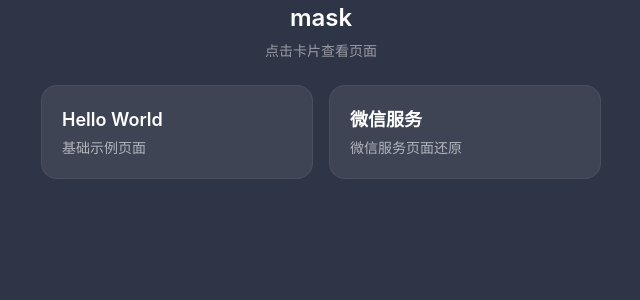
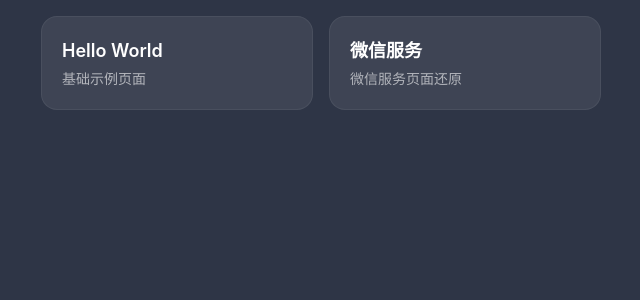
Before and after one commit to kenogoo0329/mask-h5, a Vue app: page / in a window 1280 px wide. Shown: the top 300 px of the page, without its empty margins (319-959 px from the left). Built offline with nearby package versions, Linux system fonts and the light colour scheme.

Commit message:
移除首页标题区，卡片顶部对齐铺满

```diff
--- a/src/App.vue
+++ b/src/App.vue
@@ -13,11 +13,6 @@
   <div class="app">
     <!-- 页面预览列表 -->
     <div v-if="!currentPageId" class="preview-list">
-      <div class="preview-list__header">
-        <h1 class="preview-list__title">mask</h1>
-        <p class="preview-list__subtitle">点击卡片查看页面</p>
-      </div>
-
       <div v-if="pages.length" class="preview-list__grid">
         <div
           v-for="page in pages"
@@ -76,25 +71,9 @@
   display: flex;
   flex-direction: column;
   align-items: center;
-  justify-content: center;
-  padding: env(safe-area-inset-top, 0px) 16px env(safe-area-inset-bottom, 0px);
+  justify-content: flex-start;
+  padding: 0 16px env(safe-area-inset-bottom, 0px);
   gap: 24px;
-}
-
-.preview-list__header {
-  text-align: center;
-}
-
-.preview-list__title {
-  font-size: 24px;
-  font-weight: 600;
-  color: #ffffff;
-  margin-bottom: 4px;
-}
-
-.preview-list__subtitle {
-  font-size: 14px;
-  color: rgba(255, 255, 255, 0.5);
 }
 
 .preview-list__grid {
@@ -103,6 +82,7 @@
   gap: 16px;
   width: 100%;
   max-width: 400px;
+  margin-top: 16px;
 }
 
 @media (min-width: 480px) {
```
